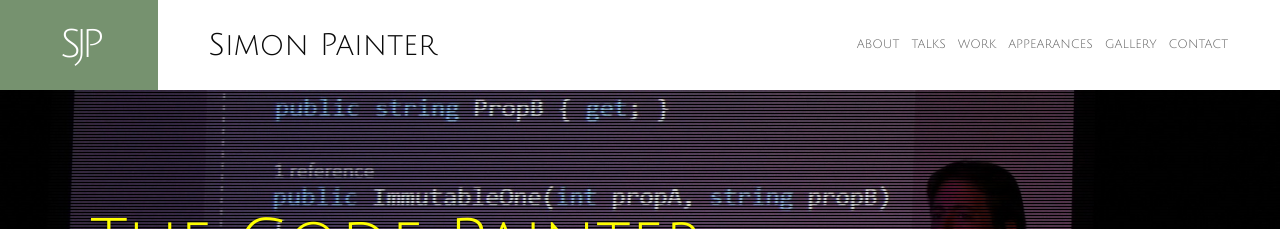
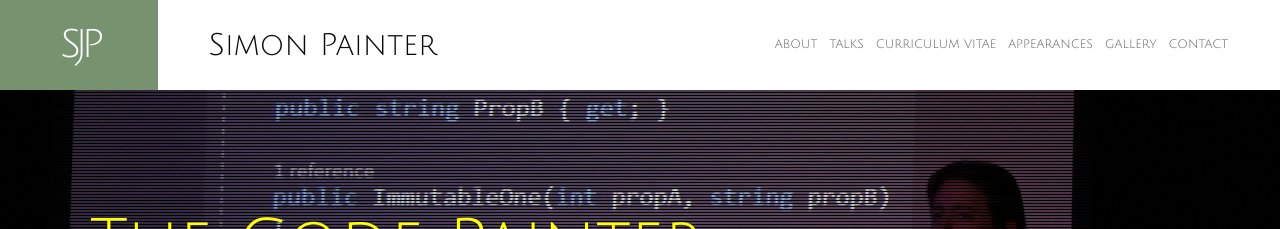
Before and after one commit to madSimonJ/madsimonj.github.io, a Jekyll site: the page built from index.md, in a window 1280 px wide. Shown: the top 229 px of the page. Built offline with Jekyll 4.4.1, drawn with Linux system fonts in a browser that asks for light colours.

Commit message:
correct links

```diff
--- a/_layouts/default.html
+++ b/_layouts/default.html
@@ -25,13 +25,13 @@
 <div class="contain-to-grid sticky">
   <nav class="top-bar" >
     <ul class="title-area">
-      <li class="name"><h1><a href="#top" class="scroll">SJP</a><span>{{site.title}}</span></h1></li>
+      <li class="name"><h1><a href="/index">SJP</a><span>{{site.title}}</span></h1></li>
     </ul>
     <section class="top-bar-section">
             <ul class="right">
-        <li><a href="/about" class="scroll">about</a></li>
+        <li><a href="/about">about</a></li>
         <li><a href="#talks" class="scroll">talks</a></li>
-        <li><a href="#work" class="scroll">work</a></li>
+        <li><a href="#talks" class="scroll">curriculum vitae</a></li>
         <li><a href="#appearances" class="scroll">appearances</a></li>
         <li><a href="#gallery" class="scroll">gallery</a></li>
         <li><a href="#contact" class="scroll">contact</a></li>
```
